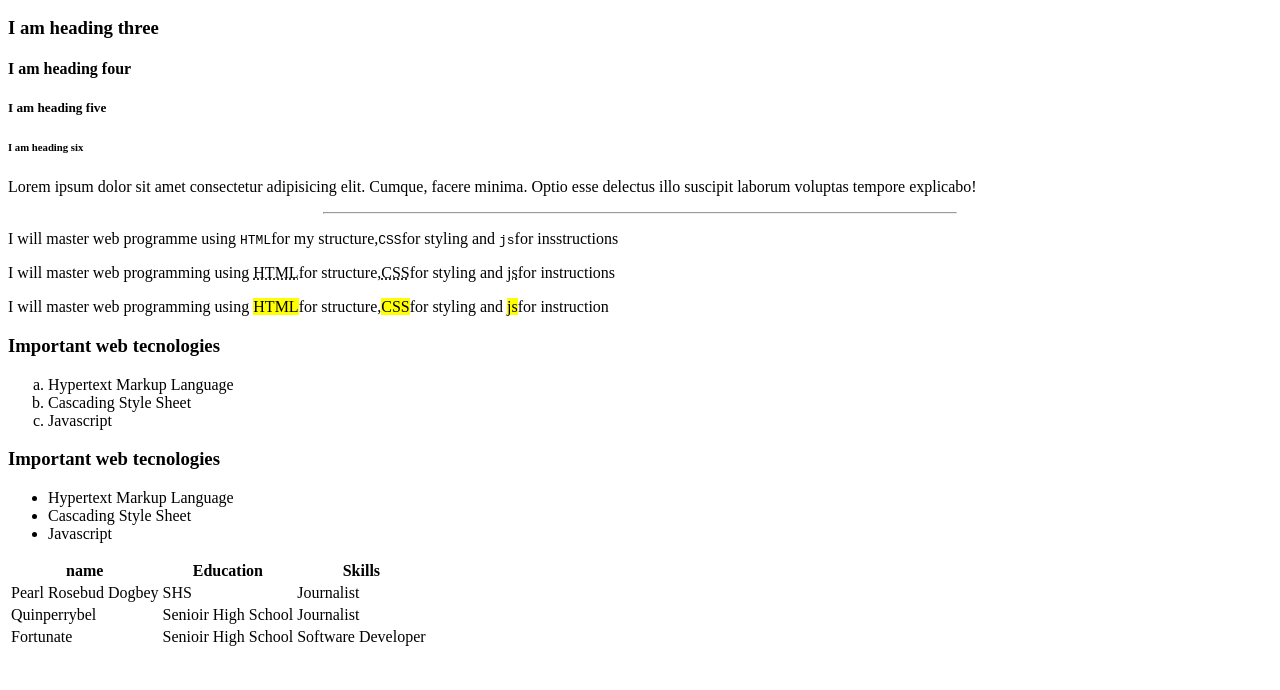
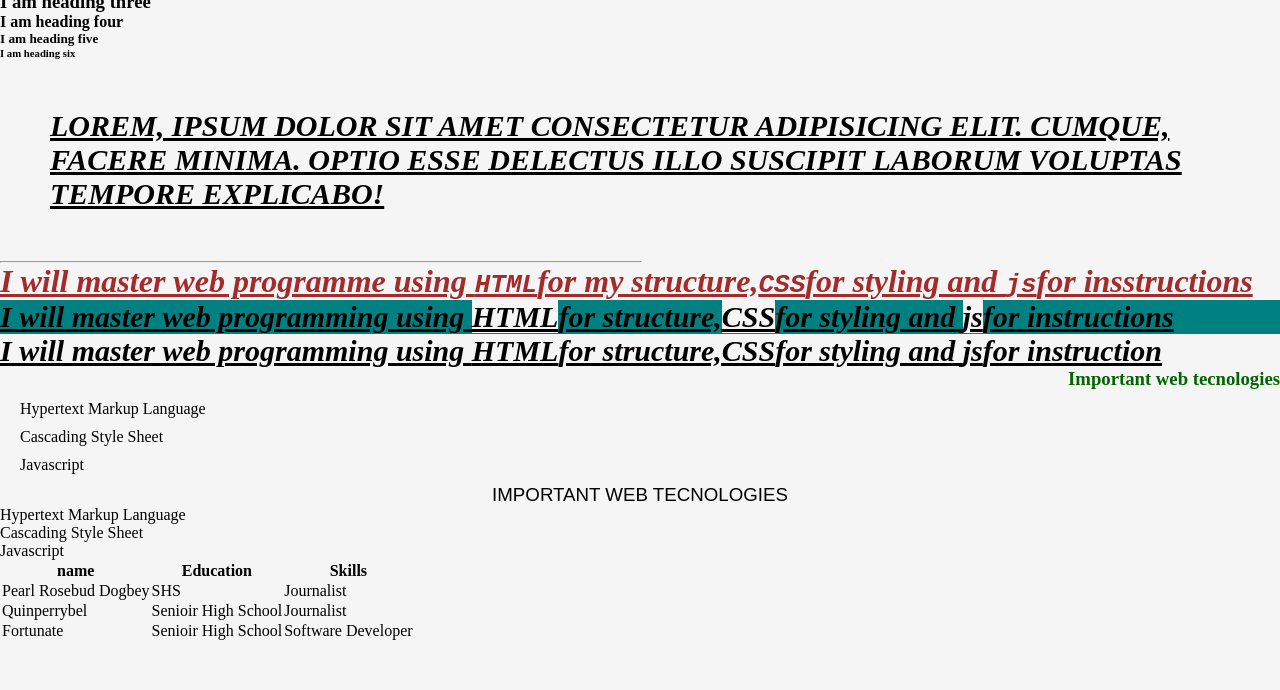
Before and after one commit to Pearl-rosebud/html-practice, a plain HTML site: page index.html in a window 1280 px wide. Shown: the part 110-800 px from the top of the page. Drawn offline with Linux system fonts and the light colour scheme.

Commit message:
Add files via upload

```diff
--- /dev/null
+++ b/Style.css
@@ -0,0 +1,28 @@
+*{
+ margin: 0px;
+ padding: 0px;
+ background-color: whitesmoke;
+}
+
+p{
+    font-size: 30px;
+    font-weight: 800;
+    font-style: italic;
+    text-decoration: underline;
+}
+#web{
+    font-family: sans-serif;
+    font-weight: lighter;
+    text-align: center;
+    text-transform: uppercase;
+}
+.tech{
+    color: darkgreen;
+    text-align: right;
+
+}
+ol li{
+    list-style: none;
+    text-decoration: dashed;
+    margin: 10px 20px;
+}
--- a/index.html
+++ b/index.html
@@ -5,8 +5,18 @@
     <meta http-equiv="X-UA-Compatible" content="IE=edge">
     <meta name="viewport" content="width=device-width, initial-scale=1.0">
     <title>Html practice</title>
-</head>
-<body>
+    <link rel="stylesheet" href="Style.css">
+    <head>
+
+
+<h1 style="color:red ;font-weight: bolder;text-align: center;">Hello World!</h1>
+    </head>
+    <body>
+
+
+
+
+
  <h1>I am heading one</h1>
  <h2>I am heading two</h2>
  <h3>I am heading three</h3>
@@ -17,19 +27,19 @@
 
 
 
- <P> Lorem ipsum dolor sit amet consectetur adipisicing elit. Cumque, facere minima. Optio esse delectus illo suscipit laborum voluptas tempore explicabo!
+ <P style="padding:50px;text-transform:uppercase"> Lorem, ipsum dolor sit amet consectetur adipisicing elit. Cumque, facere minima. Optio esse delectus illo suscipit laborum voluptas tempore explicabo!
  </P>
 <hr width=50%>
 </body>
 </html>
-<P>I will master web programme using <Code>HTML</Code>for my structure,<Code>CSS</Code>for styling and <Code>js</Code>for insstructions</P>
+<P style="color:brown;font-size:xx-large">I will master web programme using <Code>HTML</Code>for my structure,<Code>CSS</Code>for styling and <Code>js</Code>for insstructions</P>
 
-<P>I will master web programming using <abbr title="HyperText Markup Language">HTML</abbr>for structure,<abbr title="Cascading Style Sheet">CSS</abbr>for styling and <abbr title="Javascript">js</abbr>for instructions</P>
+<P style="background-color: teal;">I will master web programming using <abbr title="HyperText Markup Language">HTML</abbr>for structure,<abbr title="Cascading Style Sheet">CSS</abbr>for styling and <abbr title="Javascript">js</abbr>for instructions</P>
 
 <P>I will master web programming using <mark>HTML</mark>for structure,<mark>CSS</mark>for styling and <mark>js</mark>for instruction</P>
 
 <!--ordered list-->
-<h3>Important web tecnologies</h3>
+<h3 class="tech">Important web tecnologies</h3>
 <ol type="a">
     <li>Hypertext Markup Language</li>
     <li>Cascading Style Sheet</li>
@@ -37,7 +47,7 @@
     </ol>
 
     <!--Unordered list-->
-    <h3>Important web tecnologies</h3>
+    <h3 id="web">Important web tecnologies</h3>
 <ul>
     <li>Hypertext Markup Language</li>
     <li>Cascading Style Sheet</li>
@@ -73,3 +83,6 @@
     </tbody>
      </tr>
 </table>
+
+</body>
+</html>
```
